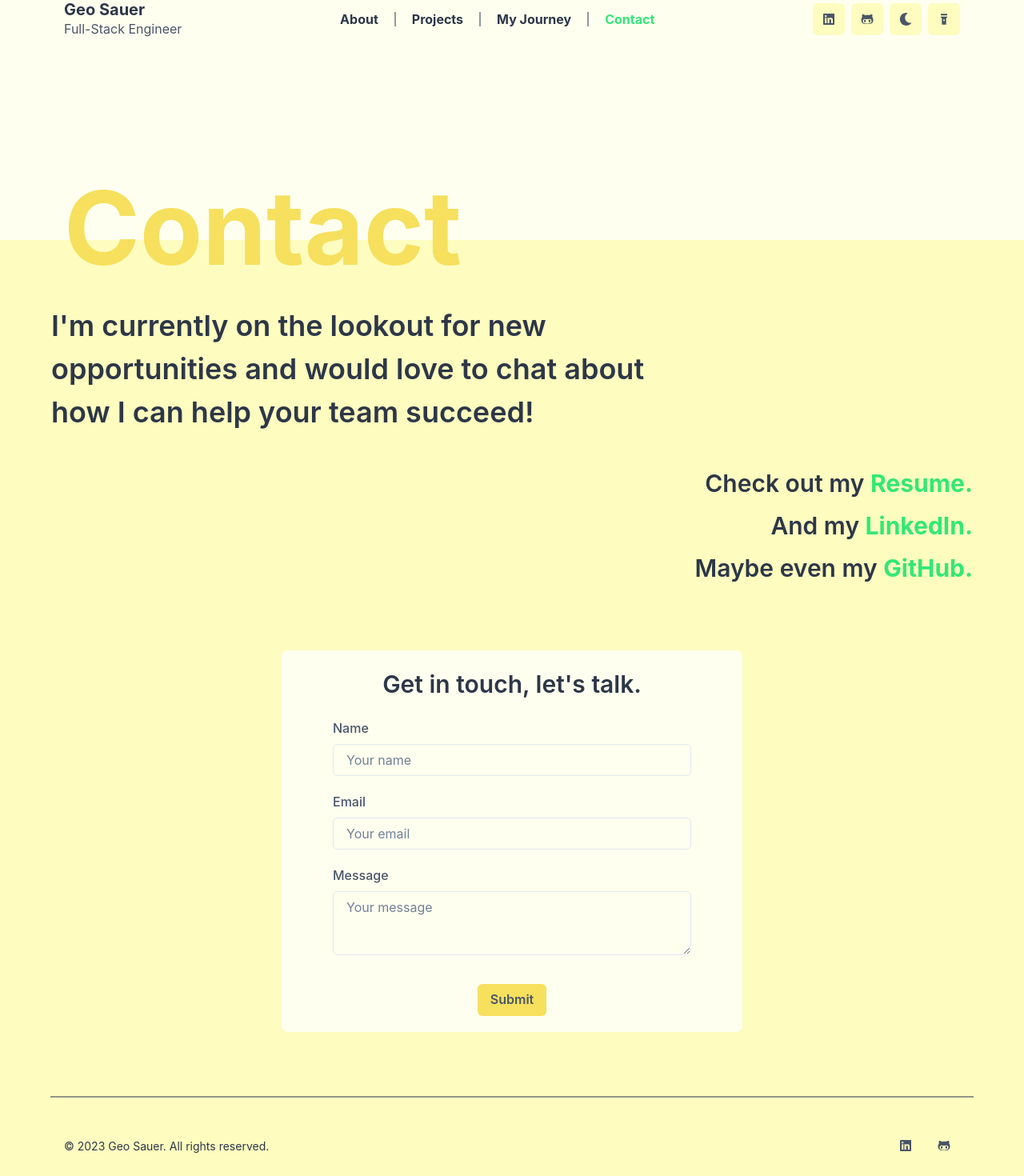
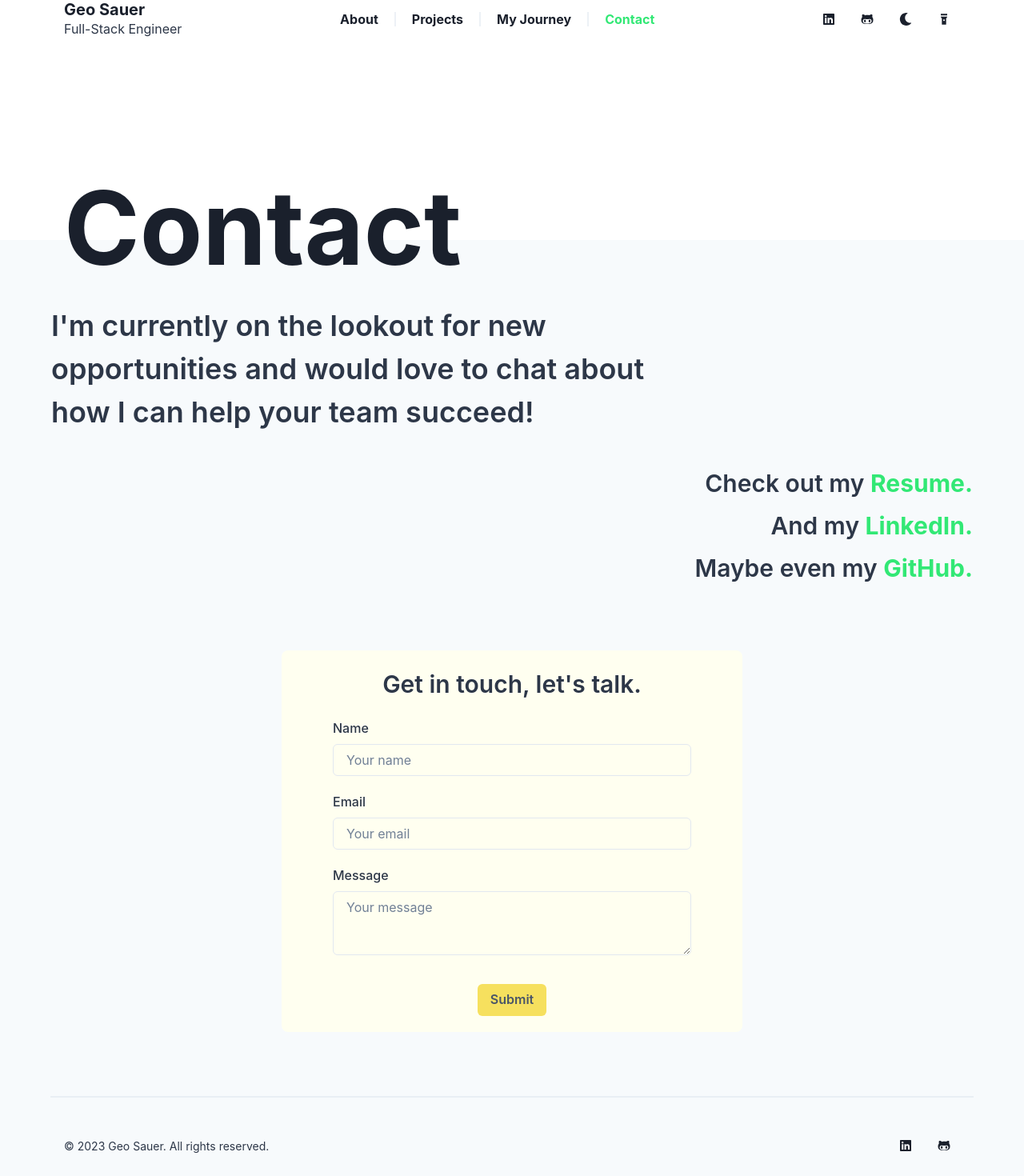
Before and after one commit to GeoSauer/geortfolio-next, a Next.js app: page /contact in a window 1280 px wide. Shown: the part 80-1550 px from the top of the page at 80% size. Built offline with nearby package versions, Linux system fonts and the light colour scheme.

Commit message:
restyled Navbar/Home/Footer

```diff
--- a/components/Home/FeaturedProject.js
+++ b/components/Home/FeaturedProject.js
@@ -18,10 +18,10 @@ export default function FeaturedProject() {
         >
           <Heading
             as={"h1"}
-            color="title"
             fontSize={{ base: "6xl", md: "9xl" }}
             textAlign={{ base: "center", md: "left" }}
             mb={{ base: 10, md: "-35px" }}
+            color="title"
           >
             Featured Project
           </Heading>
--- a/components/Home/Hero.js
+++ b/components/Home/Hero.js
@@ -6,7 +6,7 @@ import myData from "@/data";
 import CustomImage from "../Custom/CustomImage";
 
 export default function Hero() {
-  const headingStyles = { fontSize: { base: "4xl", md: "8xl" }, color: "textPrimary" };
+  const headingStyles = { fontSize: { base: "4xl", md: "8xl" } };
 
   return (
     <HStack
--- a/components/Home/LatestCode.js
+++ b/components/Home/LatestCode.js
@@ -68,16 +68,13 @@ export default function LatestCode({ repositories }) {
 const GithubRepoCard = ({ latestRepo }) => {
   return (
     <Stack>
-      <Heading fontSize={"2xl"} color="textPrimary">
-        {latestRepo.name}
-      </Heading>
+      <Heading fontSize={"2xl"}>{latestRepo.name}</Heading>
       <Text color="textSecondary" fontWeight={"semibold"}>
         {latestRepo.description}
       </Text>
       <CustomLink
         href={latestRepo.clone_url}
         target="_blank"
-        color="textPrimary"
         fontWeight={"bold"}
         transform={"translateX(0)"}
         transition={"transform 0.3s ease"}
--- a/components/Layout/Footer.js
+++ b/components/Layout/Footer.js
@@ -13,8 +13,8 @@ import { FaLinkedin, FaGithubAlt } from "react-icons/fa";
 
 export default function Footer() {
   return (
-    <Box bg="bgPrimary" pt={20}>
-      <Divider maxW={"6xl"} mx={"auto"} sx={{ borderWidth: "1px" }} borderColor="divider" />
+    <Box pt={20} bg="bgPrimary">
+      <Divider maxW={"6xl"} mx={"auto"} sx={{ borderWidth: "1px" }} />
       <Container
         as="footer"
         role="contentinfo"
@@ -33,12 +33,9 @@ export default function Footer() {
             {new Date().getFullYear()} Geo Sauer. All rights reserved.
           </Text>
 
-          <ButtonGroup variant="solid">
+          <ButtonGroup variant="ghost">
             <Tooltip label="LinkedIn">
               <IconButton
-                color="icon"
-                bg="iconBG"
-                _hover={{ bg: "iconHover" }}
                 as="a"
                 href={myData.socialUrls.linkedIn}
                 aria-label="LinkedIn"
@@ -49,9 +46,6 @@ export default function Footer() {
 
             <Tooltip label="GitHub">
               <IconButton
-                color="icon"
-                bg="iconBG"
-                _hover={{ bg: "iconHover" }}
                 as="a"
                 href={myData.socialUrls.github}
                 aria-label="GitHub"
--- a/components/Layout/Navbar.js
+++ b/components/Layout/Navbar.js
@@ -41,9 +41,7 @@ export default function Navbar() {
           }}
         >
           <CustomLink href="/">
-            <Heading size={"md"} color="textPrimary">
-              {myData.name}
-            </Heading>
+            <Heading size={"md"}>{myData.name}</Heading>
             <Text color="textSecondary">{myData.designation}</Text>
           </CustomLink>
         </VStack>
@@ -54,12 +52,9 @@ export default function Navbar() {
         </Box>
 
         <Stack direction={{ base: "column", md: "row" }}>
-          <ButtonGroup variant="solid">
+          <ButtonGroup variant="ghost">
             <Tooltip label="LinkedIn" display={{ base: "none", md: "block" }}>
               <IconButton
-                color="icon"
-                bg="iconBG"
-                _hover={{ bg: "iconHover" }}
                 as="a"
                 href={myData.socialUrls.linkedIn}
                 aria-label="LinkedIn"
@@ -70,9 +65,6 @@ export default function Navbar() {
 
             <Tooltip label="GitHub" display={{ base: "none", md: "block" }}>
               <IconButton
-                color="icon"
-                bg="iconBG"
-                _hover={{ bg: "iconHover" }}
                 as="a"
                 href={myData.socialUrls.github}
                 aria-label="GitHub"
@@ -85,14 +77,7 @@ export default function Navbar() {
               label={`Toggle ${colorMode === "light" ? "Dark" : "Light"} Mode`}
               display={{ base: "none", md: "block" }}
             >
-              <IconButton
-                as="button"
-                bg="iconBG"
-                _hover={{ bg: "iconHover" }}
-                aria-label="Color Mode"
-                onClick={toggleColorMode}
-                color="icon"
-              >
+              <IconButton as="button" aria-label="Color Mode" onClick={toggleColorMode}>
                 {mounted && colorMode === "light" ? <FaMoon /> : <FaSun />}
               </IconButton>
             </Tooltip>
@@ -100,12 +85,9 @@ export default function Navbar() {
             <Tooltip label="Toggle Super Dark Mode" display={{ base: "none", md: "block" }}>
               <IconButton
                 as="button"
-                bg="iconBG"
-                _hover={{ bg: "iconHover" }}
                 aria-label="Super Dark Mode"
                 onClick={() => setSuperDarkMode(!superDarkMode)}
                 hideBelow={"940px"}
-                color="icon"
               >
                 {mounted && superDarkMode ? <MdFlashlightOff /> : <MdFlashlightOn />}
               </IconButton>
--- a/components/Layout/PageBody.js
+++ b/components/Layout/PageBody.js
@@ -2,7 +2,7 @@ import { Box, Container } from "@chakra-ui/react";
 
 export default function PageBody({ children }) {
   return (
-    <Box bg="bgPrimary" mt={{ base: "-126px", md: -5 }}>
+    <Box mt={{ base: "-126px", md: -5 }} bg="bgPrimary">
       <Container maxWidth={"6xl"} pt={20} px={0}>
         {children}
       </Container>
--- a/components/Layout/PageHeading.js
+++ b/components/Layout/PageHeading.js
@@ -8,7 +8,6 @@ export default function PageHeading({ children }) {
         mb={{ base: 20, md: 5 }}
         textAlign={{ base: "center", md: "left" }}
         py={{ base: 5, md: 20 }}
-        color="title"
       >
         {children}
       </Heading>
--- a/components/Links/InternalLinks.js
+++ b/components/Links/InternalLinks.js
@@ -5,14 +5,13 @@ import CustomLink from "../Custom/CustomLink";
 
 const dividerStyles = {
   borderWidth: "1px",
-  borderColor: "divider",
   height: 4,
   mx: { md: 3 },
 };
 
 export default function InternalLinks() {
   return (
-    <HStack justify={"space-evenly"} fontWeight={"bold"} color="textPrimary">
+    <HStack justify={"space-evenly"} fontWeight={"bold"}>
       <StyledLink href="/about" activeColor={myData.colors[0]}>
         About
       </StyledLink>
--- a/theme/semanticTokens.js
+++ b/theme/semanticTokens.js
@@ -1,8 +1,8 @@
 const semanticTokens = {
   colors: {
     bgPrimary: {
-      default: "yellow.100",
-      _dark: "rgb(0,33,43)",
+      default: "gray.50",
+      _dark: "gray.900",
     },
     bgSecondary: {
       default: "yellow.50",
@@ -13,12 +13,12 @@ const semanticTokens = {
       _dark: "gray.200",
     },
     textSecondary: {
-      default: "gray.600",
+      default: "gray.700",
       _dark: "gray.400",
     },
     title: {
-      default: "yellow.300",
-      _dark: "teal.800",
+      default: "gray.300",
+      _dark: "gray.700",
     },
     icon: {
       default: "gray.600",
@@ -33,16 +33,16 @@ const semanticTokens = {
       _dark: "teal.800",
     },
     divider: {
-      default: "gray.600",
+      default: "gray.900",
       _dark: "gray.400",
     },
     button: {
-      default: "yellow.300",
-      _dark: "gray.200",
+      default: "gray.100",
+      _dark: "gray.100",
     },
     buttonText: {
-      default: "yellow.50",
-      _dark: "gray.600",
+      default: "gray.900",
+      _dark: "gray.700",
     },
     contactForm: {
       default: "yellow.50",
--- a/theme/styles.js
+++ b/theme/styles.js
@@ -2,7 +2,6 @@ const styles = {
   global: {
     body: {
       width: "full",
-      bg: "bgSecondary",
     },
   },
 };
```
